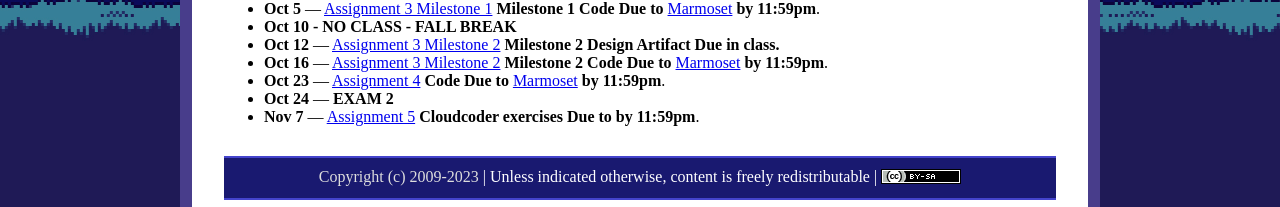
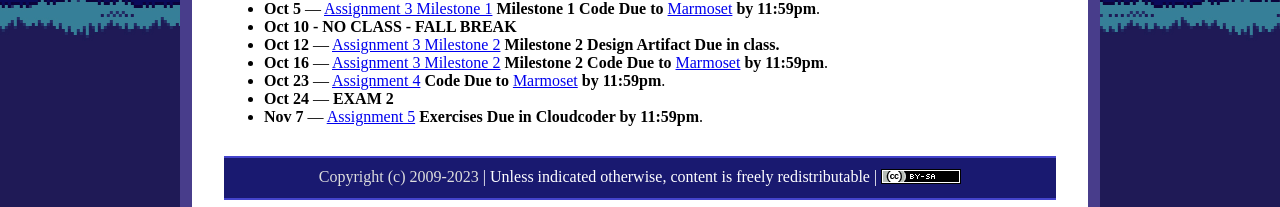
Before and after one commit to ycpcs/cs101-fall2023, a Jekyll site: the page built from index.md, in a window 1280 px wide. Shown: the part 691-898 px from the top of the page. Built offline with Jekyll 4.4.1, drawn with Linux system fonts in a browser that asks for light colours.

```diff
--- a/index.md
+++ b/index.md
@@ -38,7 +38,7 @@ Welcome to the website for CS 101, Fundamentals of Computer Science I, at York C
 * **Oct 16** &mdash; [Assignment 3 Milestone 2](assign/assign03.html) **Milestone 2 Code Due to** [Marmoset](https://cs.ycp.edu/marmoset) **by 11:59pm**.
 * **Oct 23** &mdash; [Assignment 4](assign/assign04.html) **Code Due to** [Marmoset](https://cs.ycp.edu/marmoset) **by 11:59pm**.
 * **Oct 24** &mdash; **EXAM 2**
-* **Nov 7** &mdash; [Assignment 5](assign/assign05.html) **Cloudcoder exercises Due to by 11:59pm**.
+* **Nov 7** &mdash; [Assignment 5](assign/assign05.html) **Exercises Due in Cloudcoder by 11:59pm**.
 <!-- vim:set wrap: -->
 <!-- vim:set linebreak: -->
 <!-- vim:set nolist: -->
```
